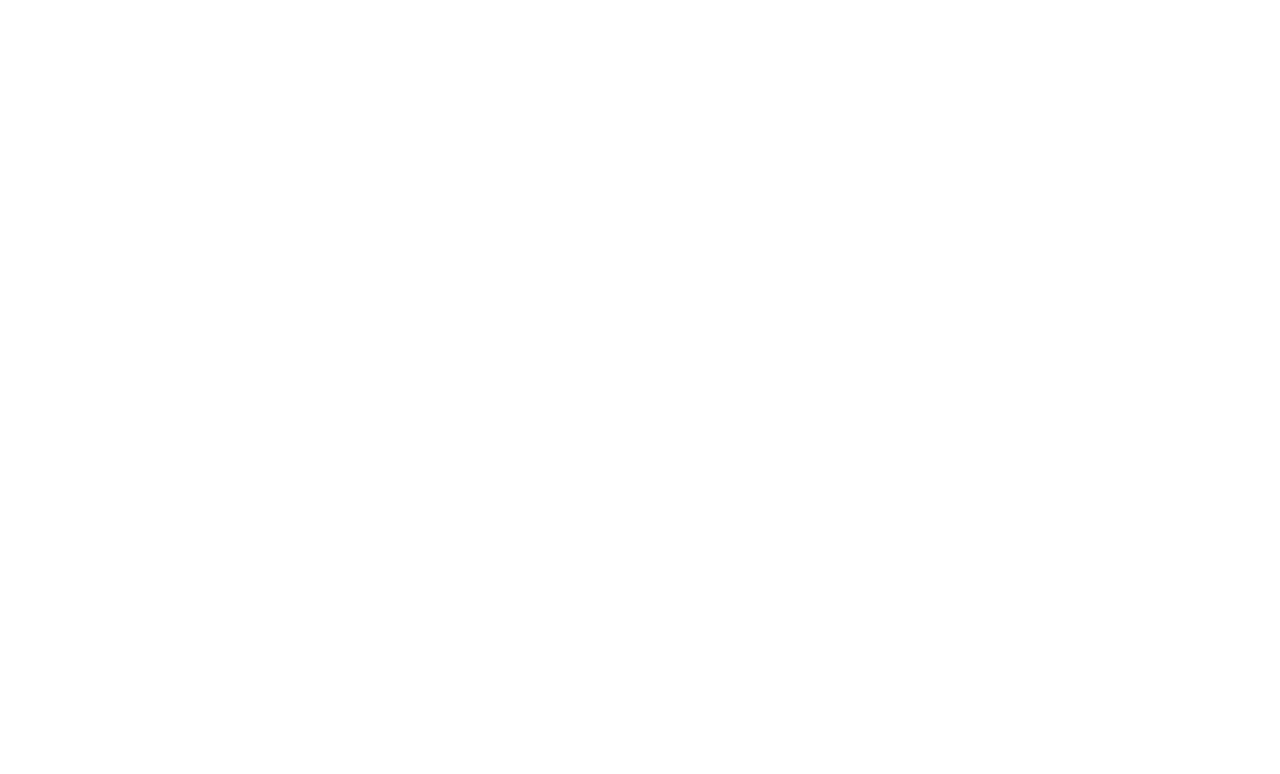
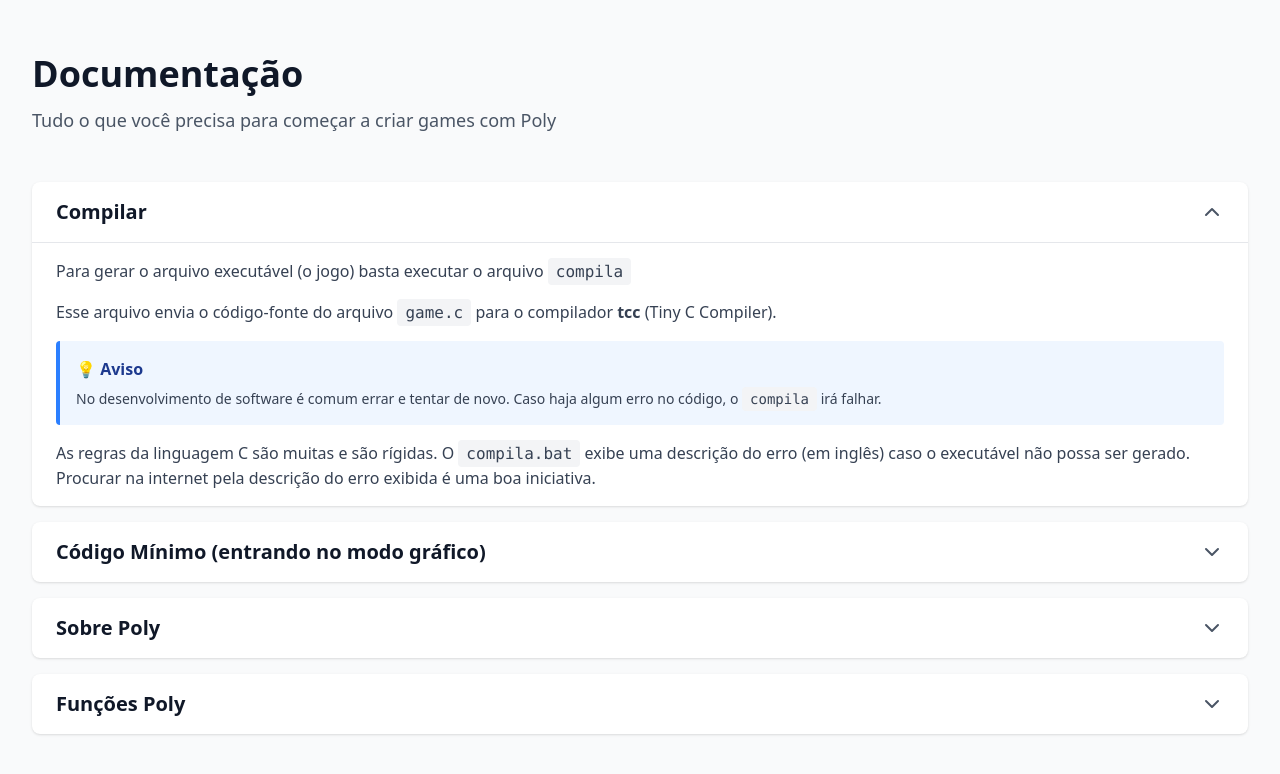
Before and after one commit to theselegadev/lp-poly, a React (Vite) app: page / in a window 1280 px wide. Shown: the part 826-1600 px from the top of the page. Before the commit the page ends 800 px from the top, so only its background shows below. Built offline with nearby package versions, Linux system fonts and the light colour scheme.

Commit message:
adiciona documentation section

```diff
--- a/src/App.jsx
+++ b/src/App.jsx
@@ -1,6 +1,7 @@
 import './App.css'
 import Header from './components/Header'
 import HeroSection from './components/sections/HeroSection'
+import DocumentationSection from './components/sections/DocumentationSection'
 
 function App() {
 
@@ -10,6 +11,7 @@
 
       <main>
         <HeroSection />
+        <DocumentationSection />
       </main>
     </>
   )
--- /dev/null
+++ b/src/components/sections/DocumentationSection.jsx
@@ -0,0 +1,135 @@
+import { useState } from 'react'
+import { ChevronDown } from 'lucide-react'
+
+const polyFunctions = [
+  { name: 'setcolor', signature: 'void setcolor(int color);', description: 'Define a cor para desenho' },
+  { name: 'getcolor', signature: 'int getcolor();', description: 'Obtém a cor atual' },
+  { name: 'putpixel', signature: 'void putpixel(int x,int y,int color);', description: 'Desenha um pixel na posição' },
+  { name: 'line', signature: 'void line(int x1,int y1,int x2,int y2);', description: 'Desenha uma linha' },
+  { name: 'rectangle', signature: 'void rectangle(int x,int y,int w,int h);', description: 'Desenha um retângulo' },
+  { name: 'bar', signature: 'void bar(int x,int y,int w,int h);', description: 'Desenha um retângulo preenchido' },
+  { name: 'circle', signature: 'void circle(int x,int y,int r);', description: 'Desenha um círculo' },
+  { name: 'fillcircle', signature: 'void fillcircle(int x,int y,int r);', description: 'Desenha um círculo preenchido' },
+  { name: 'ellipse', signature: 'void ellipse(int x,int y,int rx,int ry);', description: 'Desenha uma elipse' },
+  { name: 'fillellipse', signature: 'void fillellipse(int x,int y,int rx,int ry);', description: 'Desenha uma elipse preenchida' },
+  { name: 'drawpoly', signature: 'void drawpoly(int* points_xy,int count);', description: 'Desenha um polígono' },
+  { name: 'fillpoly', signature: 'void fillpoly(int* points_xy,int count);', description: 'Desenha um polígono preenchido' },
+  { name: 'floodfill', signature: 'void floodfill(int x,int y);', description: 'Preenchimento por inundação' },
+  { name: 'boundaryfill', signature: 'void boundaryfill(int x,int y,int boundary);', description: 'Preenchimento por limite' },
+  { name: 'blitInt', signature: 'void blitInt(int n,int x,int y);', description: 'Desenha um inteiro na tela' }
+]
+
+export default function DocumentationSection() {
+  const [openSection, setOpenSection] = useState('compilar')
+
+  const toggleSection = (section) => {
+    setOpenSection(openSection === section ? null : section)
+  }
+
+  return (
+    <section id="docs" className="py-20 bg-gray-50 dark:bg-gray-900">
+      <div className="max-w-7xl mx-auto px-4 sm:px-6 lg:px-8">
+        <div className="mb-12">
+          <h2 className="text-4xl font-bold text-gray-900 dark:text-white">Documentação</h2>
+          <p className="mt-3 text-lg text-gray-600 dark:text-gray-400">Tudo o que você precisa para começar a criar games com Poly</p>
+        </div>
+
+        <div className="space-y-4">
+          {/* Compilar Section */}
+          <div className="bg-white dark:bg-gray-800 rounded-lg shadow">
+            <button
+              onClick={() => toggleSection('compilar')}
+              className="w-full px-6 py-4 flex items-center justify-between hover:bg-gray-50 dark:hover:bg-gray-700 transition"
+            >
+              <h3 className="text-xl font-semibold text-gray-900 dark:text-white">Compilar</h3>
+              <ChevronDown size={24} className={`text-gray-600 dark:text-gray-400 transition-transform ${openSection === 'compilar' ? 'rotate-180' : ''}`} />
+            </button>
+            {openSection === 'compilar' && (
+              <div className="px-6 py-4 border-t border-gray-200 dark:border-gray-700">
+                <div className="space-y-4 text-gray-700 dark:text-gray-300">
+                  <p>Para gerar o arquivo executável (o jogo) basta executar o arquivo <code className="bg-gray-100 dark:bg-gray-900 px-2 py-1 rounded">compila</code></p>
+
+                  <p>Esse arquivo envia o código-fonte do arquivo <code className="bg-gray-100 dark:bg-gray-900 px-2 py-1 rounded">game.c</code> para o compilador <strong>tcc</strong> (Tiny C Compiler).</p>
+
+                  <div className="bg-blue-50 dark:bg-blue-900/30 border-l-4 border-blue-500 p-4 rounded">
+                    <p className="font-semibold text-blue-900 dark:text-blue-200">💡 Aviso</p>
+                    <p className="text-sm mt-2">No desenvolvimento de software é comum errar e tentar de novo. Caso haja algum erro no código, o <code className="bg-gray-100 dark:bg-gray-900 px-2 py-1 rounded">compila</code> irá falhar.</p>
+                  </div>
+
+                  <p>As regras da linguagem C são muitas e são rígidas. O <code className="bg-gray-100 dark:bg-gray-900 px-2 py-1 rounded">compila.bat</code> exibe uma descrição do erro (em inglês) caso o executável não possa ser gerado. Procurar na internet pela descrição do erro exibida é uma boa iniciativa.</p>
+                </div>
+              </div>
+            )}
+          </div>
+
+          {/* Código Mínimo Section */}
+          <div className="bg-white dark:bg-gray-800 rounded-lg shadow">
+            <button
+              onClick={() => toggleSection('codigo')}
+              className="w-full px-6 py-4 flex items-center justify-between hover:bg-gray-50 dark:hover:bg-gray-700 transition"
+            >
+              <h3 className="text-xl font-semibold text-gray-900 dark:text-white">Código Mínimo (entrando no modo gráfico)</h3>
+              <ChevronDown size={24} className={`text-gray-600 dark:text-gray-400 transition-transform ${openSection === 'codigo' ? 'rotate-180' : ''}`} />
+            </button>
+            {openSection === 'codigo' && (
+              <div className="px-6 py-4 border-t border-gray-200 dark:border-gray-700">
+                <pre className="bg-gray-900 dark:bg-gray-950 text-gray-100 p-4 rounded overflow-x-auto text-sm">
+{`#include "poly/poly.h"
+main(){
+  setvideomode();
+  while(!keystate(KEY_ESCAPE)){
+    waitvbl();
+  }
+}`}
+                </pre>
+              </div>
+            )}
+          </div>
+
+          {/* Sobre Poly Section */}
+          <div className="bg-white dark:bg-gray-800 rounded-lg shadow">
+            <button
+              onClick={() => toggleSection('sobre')}
+              className="w-full px-6 py-4 flex items-center justify-between hover:bg-gray-50 dark:hover:bg-gray-700 transition"
+            >
+              <h3 className="text-xl font-semibold text-gray-900 dark:text-white">Sobre Poly</h3>
+              <ChevronDown size={24} className={`text-gray-600 dark:text-gray-400 transition-transform ${openSection === 'sobre' ? 'rotate-180' : ''}`} />
+            </button>
+            {openSection === 'sobre' && (
+              <div className="px-6 py-4 border-t border-gray-200 dark:border-gray-700">
+                <div className="space-y-4 text-gray-700 dark:text-gray-300">
+                  <p>Esse é um software resignadamente educacional e os jogos resultantes tem limitações. Bons softwares geralmente exploram alguns limites e esse é complacente.</p>
+
+                  <p>O objetivo desse software é incentivar a comunidade brasileira de jogos. Esse software atua na divulgação do fato que <strong>escrever código é legal.</strong></p>
+                </div>
+              </div>
+            )}
+          </div>
+
+          {/* Funções Poly Section */}
+          <div className="bg-white dark:bg-gray-800 rounded-lg shadow">
+            <button
+              onClick={() => toggleSection('funcoes')}
+              className="w-full px-6 py-4 flex items-center justify-between hover:bg-gray-50 dark:hover:bg-gray-700 transition"
+            >
+              <h3 className="text-xl font-semibold text-gray-900 dark:text-white">Funções Poly</h3>
+              <ChevronDown size={24} className={`text-gray-600 dark:text-gray-400 transition-transform ${openSection === 'funcoes' ? 'rotate-180' : ''}`} />
+            </button>
+            {openSection === 'funcoes' && (
+              <div className="px-6 py-4 border-t border-gray-200 dark:border-gray-700">
+                <div className="grid grid-cols-1 md:grid-cols-2 gap-4">
+                  {polyFunctions.map((func) => (
+                    <div key={func.name} className="bg-gray-50 dark:bg-gray-900 p-4 rounded border border-gray-200 dark:border-gray-700">
+                      <p className="font-mono text-sm text-blue-600 dark:text-blue-400 break-words">{func.signature}</p>
+                      <p className="text-sm text-gray-600 dark:text-gray-400 mt-2">{func.description}</p>
+                    </div>
+                  ))}
+                </div>
+              </div>
+            )}
+          </div>
+        </div>
+      </div>
+    </section>
+  )
+}
```
